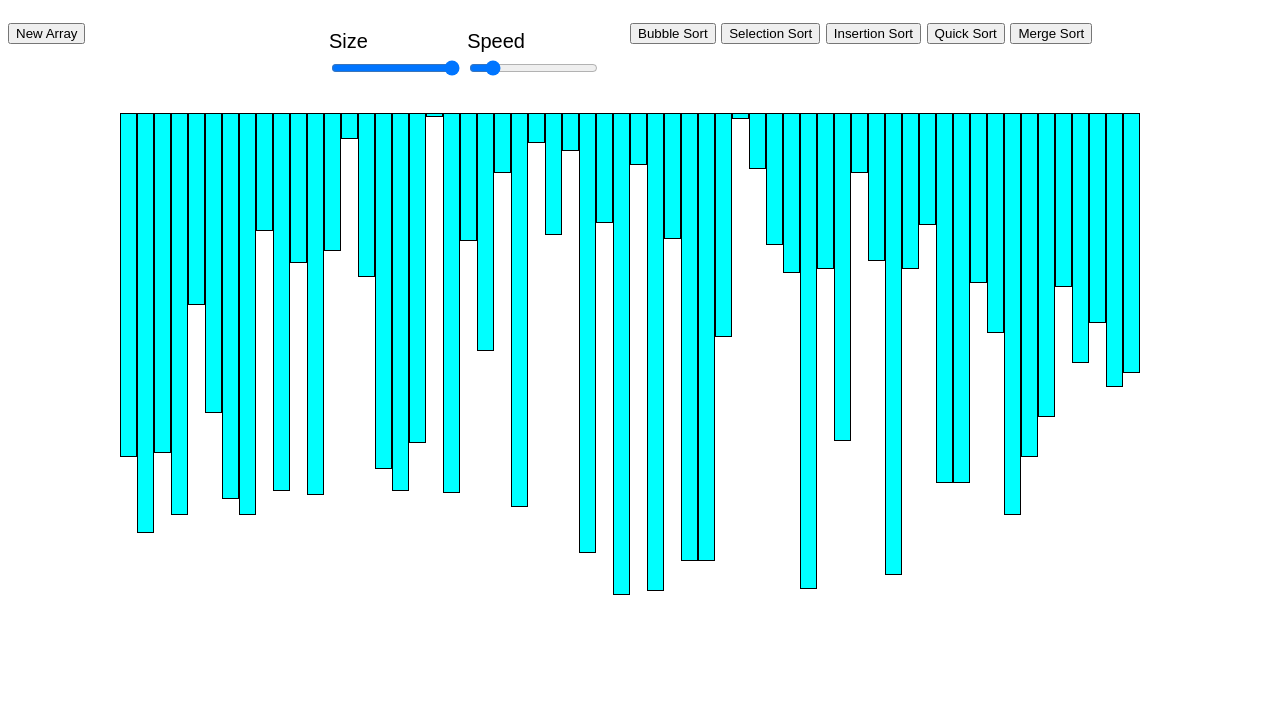
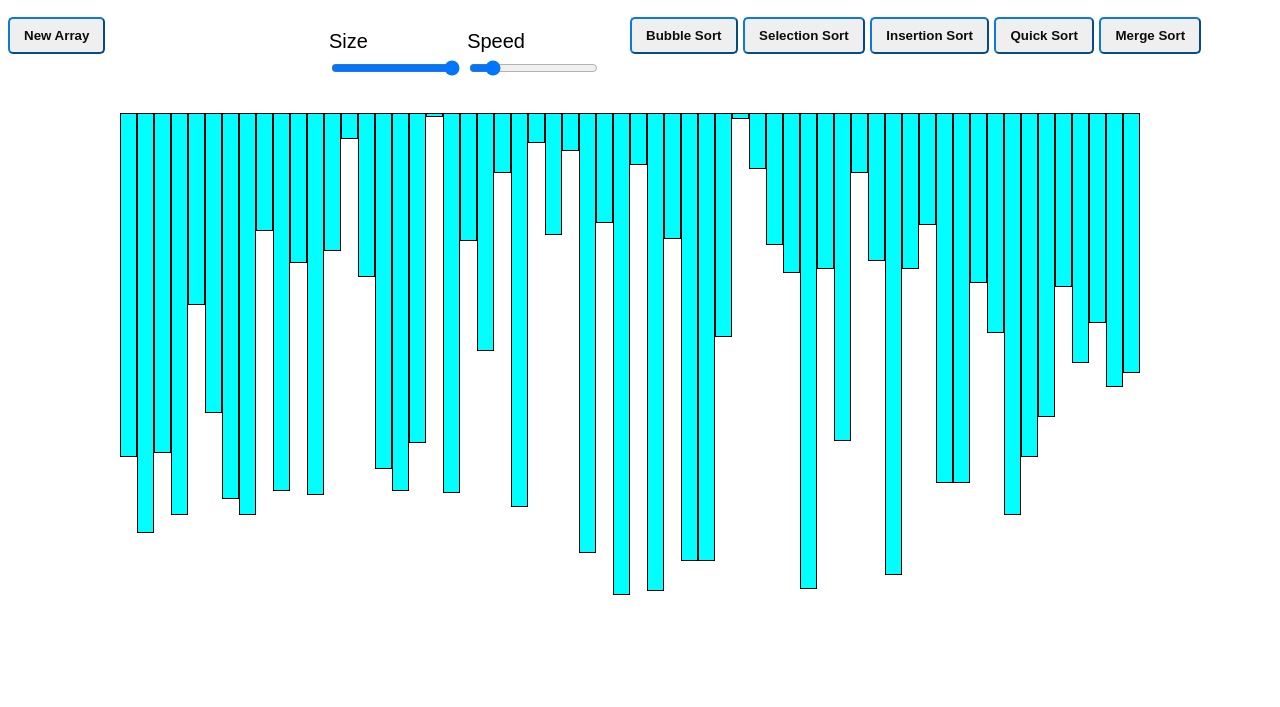
Before and after one commit to Aisha798/sortingvisualizer-ayushi.github.io, a plain HTML site: page index.html in a window 1280 px wide. Shown: the part 93-800 px from the top of the page. Drawn offline with nearby package versions, Linux system fonts and the light colour scheme.

Commit message:
Update style.css

```diff
--- a/style.css
+++ b/style.css
@@ -31,3 +31,12 @@ body {
     padding: 10px;
     justify-content: space-around;
 }
+.row button {
+    border-color: rgb(12, 122, 218);
+    padding: 9px 14px;
+    color: rgb(13, 13, 13);
+    font-weight: bold;
+    font-size: 21 px;
+    margin: 10 13 px;
+    border-radius: 5px;
+}
```
